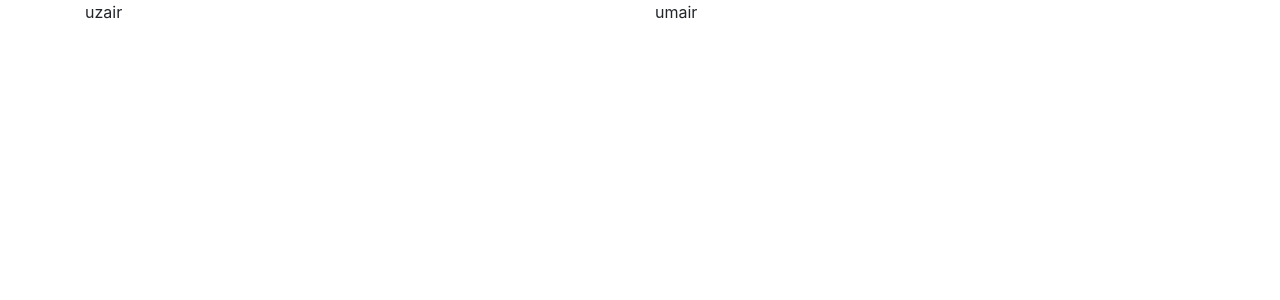
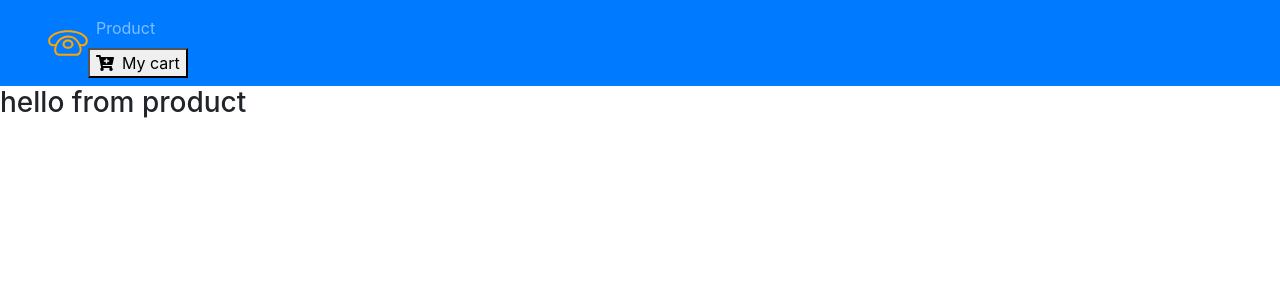
Before and after one commit to uzairsaddique/ReactStore, a React (Create React App) app: page / in a window 1280 px wide. Shown: the top 300 px of the page. Built offline with nearby package versions, Linux system fonts and the light colour scheme.

Commit message:
working on the navbar

```diff
--- a/package.json
+++ b/package.json
@@ -12,6 +12,7 @@
     "react-dom": "^17.0.1",
     "react-router-dom": "^5.2.0",
     "react-scripts": "4.0.1",
+    "styled-components": "^5.2.1",
     "web-vitals": "^0.2.4"
   },
   "scripts": {
--- a/src/App.css
+++ b/src/App.css
@@ -1,38 +1,23 @@
-.App {
-  text-align: center;
+:root{
+  --mainBlue: #2a2a72;
+  --ligthBlue: #009ffd;
+  --mainWhate: #f3f3f3;
+  --mainDark:  #232528;
+  --mainYellow: #ffa400;
 }
-
-.App-logo {
-  height: 40vmin;
-  pointer-events: none;
+body{
+  font-family: "Oswald", sans-serif !important;
+  background: var(--mainWhate);
+  color: var(--mainDark);
 }
-
-@media (prefers-reduced-motion: no-preference) {
-  .App-logo {
-    animation: App-logo-spin infinite 20s linear;
-  }
+.text-title{
+  font-family: 'Permanent Market' , cursive;
+  letter-spacing: 03rem;
+  text-transform: uppercase;
 }
-
-.App-header {
-  background-color: #282c34;
-  min-height: 100vh;
-  display: flex;
-  flex-direction: column;
-  align-items: center;
-  justify-content: center;
-  font-size: calc(10px + 2vmin);
-  color: white;
+.text-blue{
+  color: var(--mainBlue);
 }
-
-.App-link {
-  color: #61dafb;
+.text-bright{
+  color: var(--ligthBlue)
 }
-
-@keyframes App-logo-spin {
-  from {
-    transform: rotate(0deg);
-  }
-  to {
-    transform: rotate(360deg);
-  }
-}
--- a/src/App.js
+++ b/src/App.js
@@ -1,17 +1,30 @@
-import logo from './logo.svg';
-import './App.css';
+import React, { Component } from 'react'
 import 'bootstrap/dist/css/bootstrap.min.css';
+import Navbar from './components/Navbar';
+import ProductList from './components/ProductList';
+import Details from './components/Details';
+import Cart from './components/Cart';
+import Default from './components/Default';
+import { Route, Switch, IndexRoute, Link} from 'react-router-dom';
 
-function App() {
-  return (
-   <div className="container">
-     <div className="row">
-       <div className="col-6">uzair</div>
-       <div className="col-6">umair</div>
-     </div>
 
-   </div>
-  );
+ class App extends Component {
+  render() {
+    return (
+      <React.Fragment>
+        <Navbar/>
+
+    <Switch>
+          <Route exact path="/" component={ProductList}/>
+          <Route  path="/details" component={Details}/>
+          <Route  path="/cart" component={Cart}/>
+          <Route   component={Default}/>
+    </Switch>
+
+
+      </React.Fragment>
+    );
+  }
 }
 
-export default App;
+export default App
--- /dev/null
+++ b/src/components/Cart.js
@@ -0,0 +1,12 @@
+import React, { Component } from 'react'
+
+ class Cart extends Component {
+    render() {
+        return (
+            <div>
+                <h3>hello from Cart</h3>
+            </div>
+        )
+    }
+}
+export default Cart
--- /dev/null
+++ b/src/components/Default.js
@@ -0,0 +1,12 @@
+import React, { Component } from 'react'
+
+ class Default extends Component {
+    render() {
+        return (
+            <div>
+                <h3>page not found</h3>
+            </div>
+        );
+    }
+}
+export default Default
--- /dev/null
+++ b/src/components/Details.js
@@ -0,0 +1,12 @@
+import React, { Component } from 'react'
+
+ class Details extends Component {
+    render() {
+        return (
+            <div>
+                <h3>hello from Details</h3>
+            </div>
+        )
+    }
+}
+export default Details
--- /dev/null
+++ b/src/components/Navbar.jsx
@@ -0,0 +1,41 @@
+import React, { Component } from 'react';
+import { Link } from 'react-router-dom';
+import logo from '../logo.svg';
+import styled from 'styled-components';
+
+ class Navbar extends Component {
+    render() {
+        return (
+           <nav className ="navbar navbar-expand-sm  bg-primary navbar-dark px-sm-5">
+               <Link to ='/'>
+                   <img src ={logo} alt="store" className="navbav-brand"/>
+
+               </Link>
+               <ul className="navbar-nav align-item-center">
+                   <li className="nav-item mr-5">
+                       <Link to="/" className="nav-link">Product</Link>
+
+
+                       <Link to="/cart" className = "ml-auto">
+                           <ButtonComtainer>
+                               <span className="mr-2">  <i className="fas fa-cart-plus"/></span>
+
+                              My cart
+                           </ButtonComtainer>
+                       </Link>
+
+                   </li>
+
+               </ul>
+
+           </nav>
+        )
+    }
+}
+const ButtonComtainer = styled.button`
+text-transfrom: capitalized;
+font-size: 1.4rem:
+background: transparent:
+border: 0.05rem solid var(--lightBlue);
+`;
+export default Navbar
--- /dev/null
+++ b/src/components/Product.js
@@ -0,0 +1,14 @@
+import React, { Component } from 'react'
+
+ class Product extends Component {
+    render() {
+        return (
+            <div>
+                <h3>hello from product</h3>
+
+            </div>
+        )
+    }
+}
+
+export default Product
--- /dev/null
+++ b/src/components/ProductList.js
@@ -0,0 +1,13 @@
+import React, { Component } from 'react'
+import Product from './Product'
+
+class ProductList extends Component {
+    render() {
+        return (
+            <div>
+                <Product/>
+            </div>
+        )
+    }
+}
+export default  ProductList
--- a/src/index.js
+++ b/src/index.js
@@ -3,11 +3,13 @@ import ReactDOM from 'react-dom';
 import './index.css';
 import App from './App';
 import reportWebVitals from './reportWebVitals';
+import {BrowserRouter as Router} from 'react-router-dom';
+
 
 ReactDOM.render(
-  <React.StrictMode>
-    <App />
-  </React.StrictMode>,
+  <Router><App /></Router>
+
+  ,
   document.getElementById('root')
 );
 
```
Also changed, not shown: 2 other files (tests, documents, lock files or other folders).
